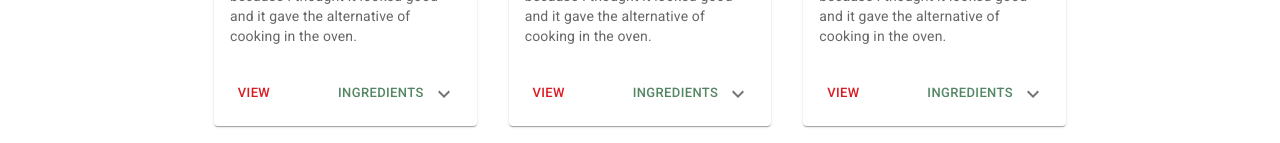
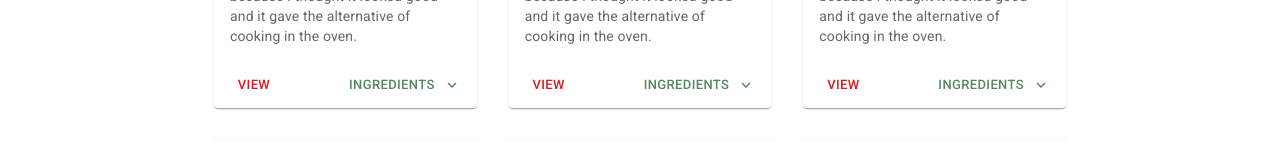
Before and after one commit to lhotanok/MeaLinker, a React (Create React App) app in the folder app/frontend/: page /recipes in a window 1280 px wide. Shown: the part 753-896 px from the top of the page. Built offline with nearby package versions, Linux system fonts and the light colour scheme.

Commit message:
Fix expandable ingredients button

```diff
--- a/app/frontend/src/recipes/components/RecipeCard/RecipeCardActions.js
+++ b/app/frontend/src/recipes/components/RecipeCard/RecipeCardActions.js
@@ -4,7 +4,6 @@ import Button from '@mui/material/Button';
 import Stack from '@mui/material/Stack';
 import ExpandMoreIcon from '@mui/icons-material/ExpandMore';
 import { styled } from '@mui/material/styles';
-import IconButton from '@mui/material/IconButton';
 
 /**
  * Snippet from MUI documentation.
@@ -12,13 +11,18 @@ import IconButton from '@mui/material/IconButton';
 const ExpandMore = styled((props) => {
   const { expand, ...other } = props;
 
-  return <IconButton {...other} />;
+  return <ExpandMoreIcon {...other} />;
 })(({ theme, expand }) => ({
   transform: !expand ? 'rotate(0deg)' : 'rotate(180deg)',
   transition: theme.transitions.create('transform', {
     duration: theme.transitions.duration.shortest,
   }),
 }));
+
+const IngredientsButton = styled(Button)({
+  paddingLeft: 15,
+  paddingRight: 10,
+});
 
 export default function RecipeCardActions(props) {
   const { expanded, onExpandClick } = props;
@@ -27,15 +31,22 @@ export default function RecipeCardActions(props) {
     <CardActions disableSpacing>
       <Button size='small'>View</Button>
       <Stack direction='row' marginLeft='auto'>
-        <Button size='small' onClick={onExpandClick} color='secondary'>
-          Ingredients<ExpandMore
-            expand={expanded}
-            aria-expanded={expanded}
-            aria-label='show more'
-          >
-            <ExpandMoreIcon />
-          </ExpandMore>
-        </Button>
+        <IngredientsButton
+          size='small'
+          color='secondary'
+          onClick={onExpandClick}
+          endIcon={
+            <ExpandMore
+              expand={expanded}
+              aria-expanded={expanded}
+              aria-label='show ingredients'
+            >
+              <ExpandMoreIcon />
+            </ExpandMore>
+          }
+        >
+          Ingredients
+        </IngredientsButton>
       </Stack>
     </CardActions>
   );
```
